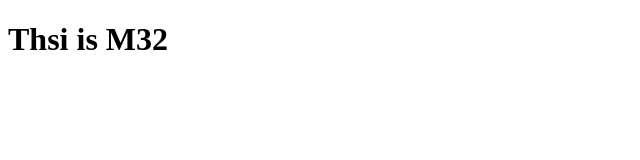
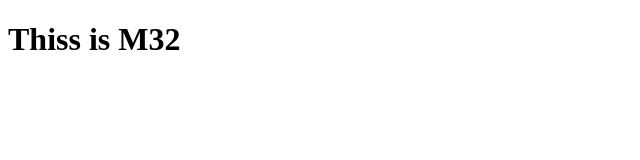
Before and after one commit to hogrider9000/M32, a plain HTML site: page INDEX.html in a window 1280 px wide. Shown: the full height of the page, 0-640 px from the left. Drawn offline with Linux system fonts and the light colour scheme.

Commit message:
Update INDEX.html

```diff
--- a/INDEX.html
+++ b/INDEX.html
@@ -6,6 +6,6 @@
     <title>This is M32</title>
 </head>
 <body>
-    <h1>Thsi is M32</h1>
+    <h1>Thiss is M32</h1>
 </body>
 </html>
```
